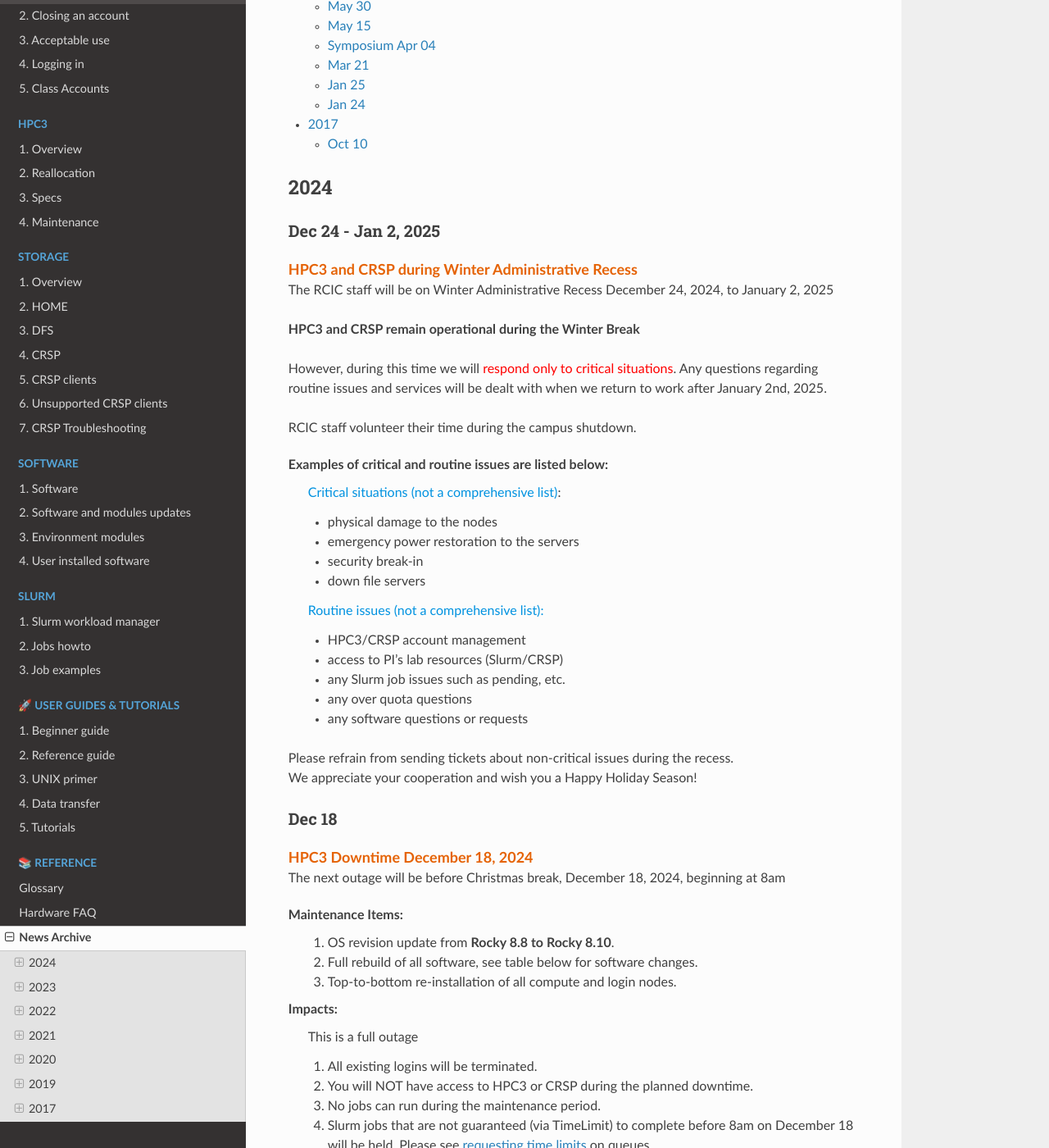
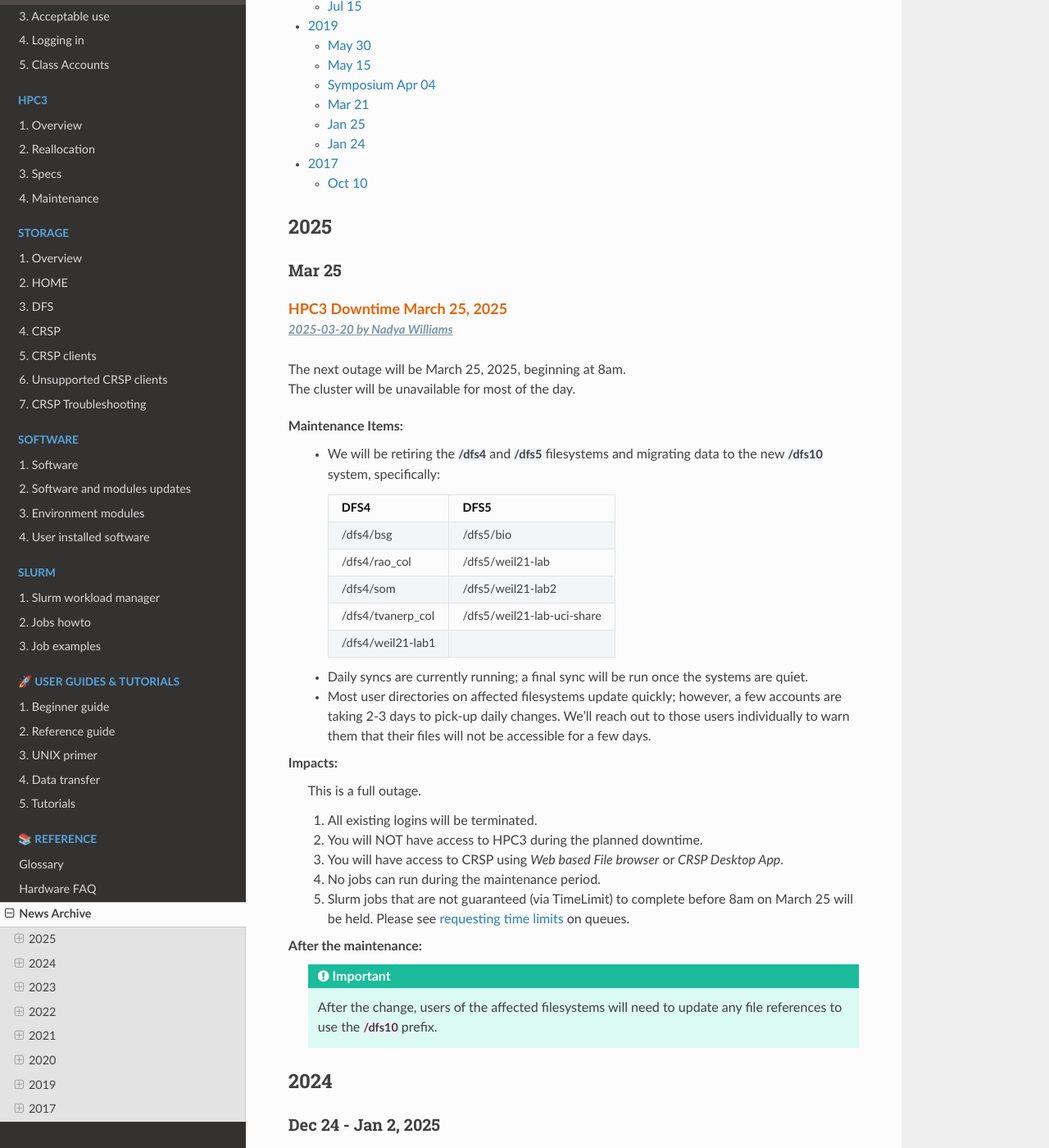
Before and after one commit to RCIC-UCI-Public/website-rcic, a Sphinx documentation site: the page built from docs/source/references/archive.rst, in a window 1280 px wide and 1400 px high, scrolled down 644 px. Shown: the whole window at 82% size. Built offline with Sphinx 7.4.7 and the Read the Docs theme 3.1.0, drawn with Linux system fonts in a browser that asks for light colours.

Commit message:
move mar 2025 maintenance to archive

```diff
--- a/docs/source/references/archive.rst
+++ b/docs/source/references/archive.rst
@@ -5,6 +5,52 @@
 
 .. contents::
    :local:
+
+.. _news 2025:
+
+2025
+----
+
+Mar 25
+^^^^^^
+
+| :blogtitle:`HPC3 Downtime March 25, 2025`
+| :blogauthor:`2025-03-20 by Nadya Williams`
+
+| The next outage will be March 25, 2025, beginning at 8am.
+| The cluster will be unavailable for most of the day.
+
+Maintenance Items:
+  * We will be retiring the :tt:`/dfs4` and :tt:`/dfs5`
+    filesystems and migrating data to the new :tt:`/dfs10` system, specifically:
+
+    ================== =================
+       DFS4                DFS5
+    ================== =================
+    /dfs4/bsg          /dfs5/bio
+    /dfs4/rao_col      /dfs5/weil21-lab
+    /dfs4/som          /dfs5/weil21-lab2
+    /dfs4/tvanerp_col  /dfs5/weil21-lab-uci-share
+    /dfs4/weil21-lab1
+    ================== =================
+
+  * Daily syncs are currently running; a final sync will be run once the systems are quiet.
+  * Most user directories on affected filesystems update quickly; however, a few accounts are taking 2-3 days to pick-up daily changes.
+    We'll reach out to those users individually to warn them that their files will not be accessible for a few days.
+
+Impacts:
+  This is a full outage.
+
+  #. All existing logins will be terminated.
+  #. You will NOT have access to HPC3 during the planned downtime.
+  #. You will have access to CRSP using `Web based File browser` or `CRSP Desktop App`.
+  #. No jobs can run during the maintenance period.
+  #. Slurm jobs that are not guaranteed (via TimeLimit) to complete before 8am on March 25 will be held.
+     Please see :ref:`requesting time limits <request time>` on queues.
+
+After the maintenance:
+  .. important:: After the change, users of the affected filesystems
+	             will need to update any file references to use the :tt:`/dfs10` prefix.
 
 .. _news 2024:
 
```
